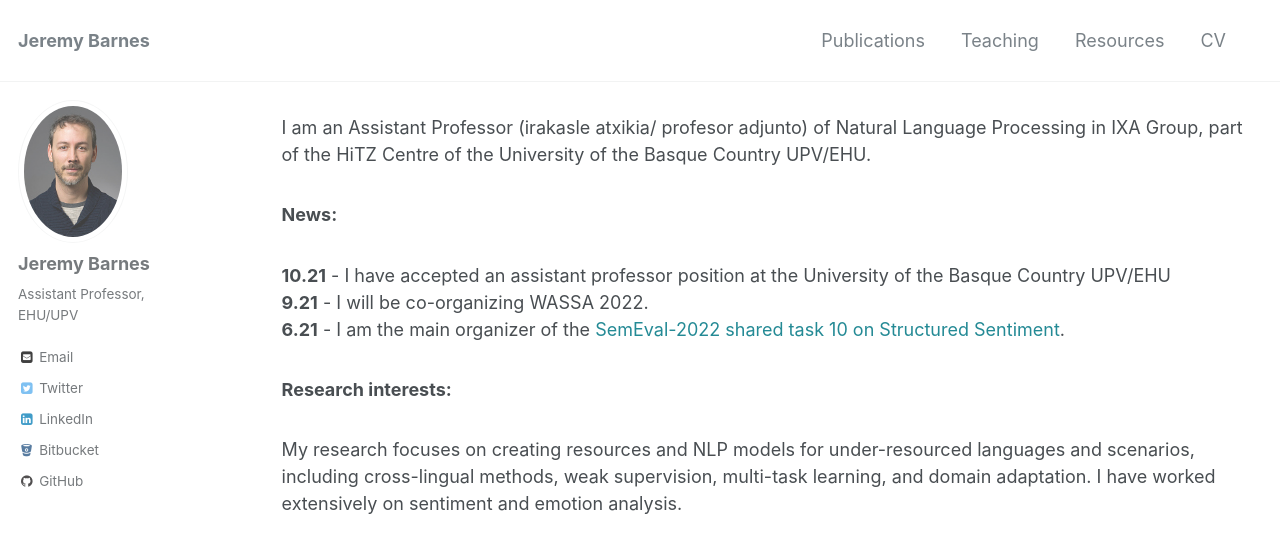
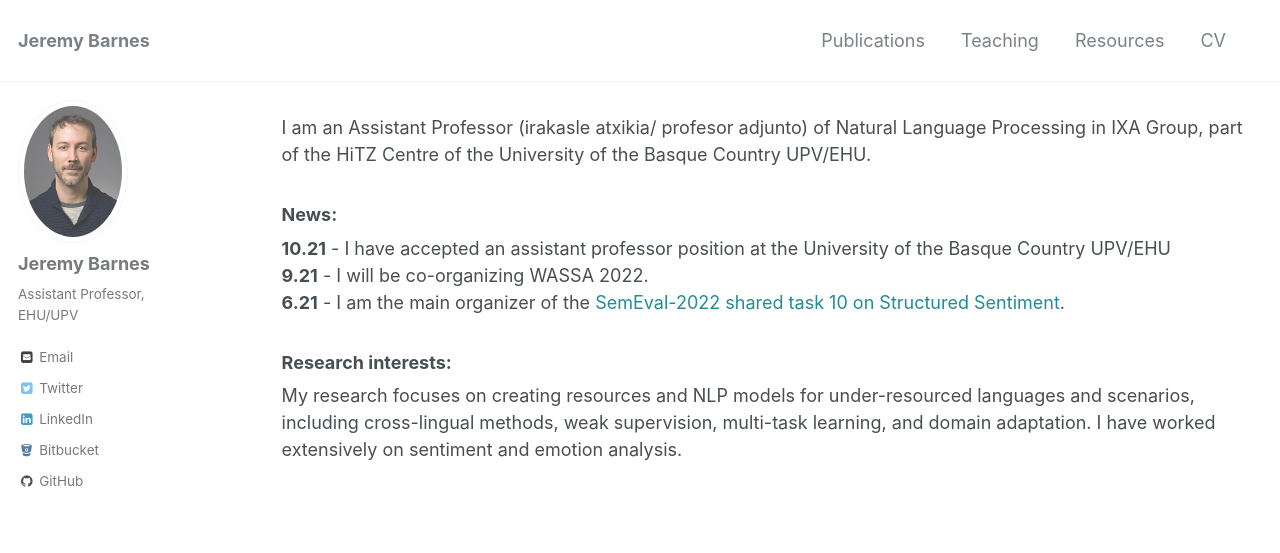
Before and after one commit to jerbarnes/jerbarnes.github.io, a Jekyll site: the page built from index.html, in a window 1280 px wide and 900 px high. Shown: the top 553 px of the window. Built offline with Jekyll 4.4.1, drawn with Linux system fonts in a browser that asks for light colours; the list of posts is cut into pages by our own code; comment, search, counter and statistics services are not loaded.

Commit message:
removed brs

```diff
--- a/_layouts/home.html
+++ b/_layouts/home.html
@@ -8,7 +8,7 @@ I am an Assistant Professor (irakasle atxikia/ profesor adjunto) of Natural Lang
 
         <h3>
 News:
-        </h3><br>
+        </h3>
 
 <strong>10.21</strong> - I have accepted an assistant professor position at the University of the Basque Country UPV/EHU <br>
 <strong>9.21</strong> -  I will be co-organizing WASSA 2022. <br>
@@ -18,7 +18,7 @@ News:
 
         <h3>
             Research interests:
-        </h3><br>
+        </h3>
 
 My research focuses on creating resources and NLP models for under-resourced languages and scenarios, including cross-lingual methods, weak supervision, multi-task learning, and domain adaptation. I have worked extensively on sentiment and emotion analysis.<br>
 
```
